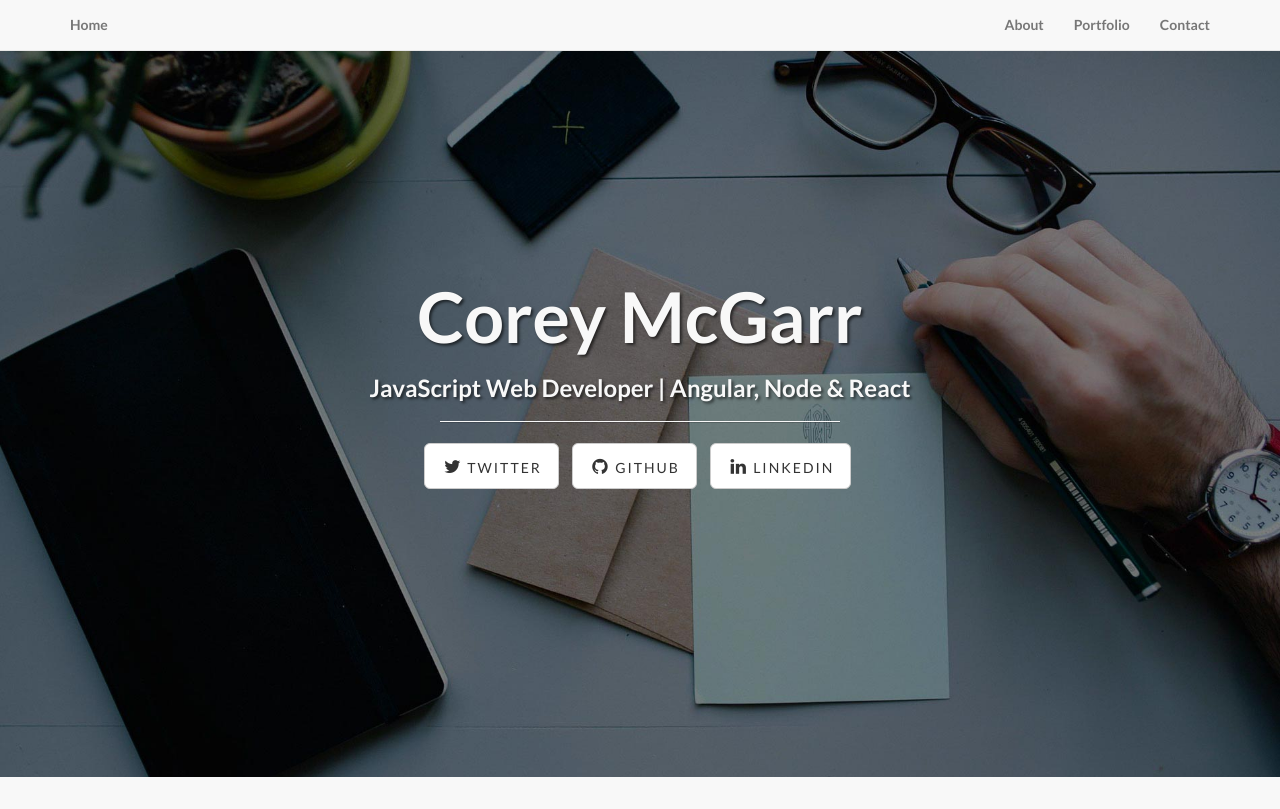
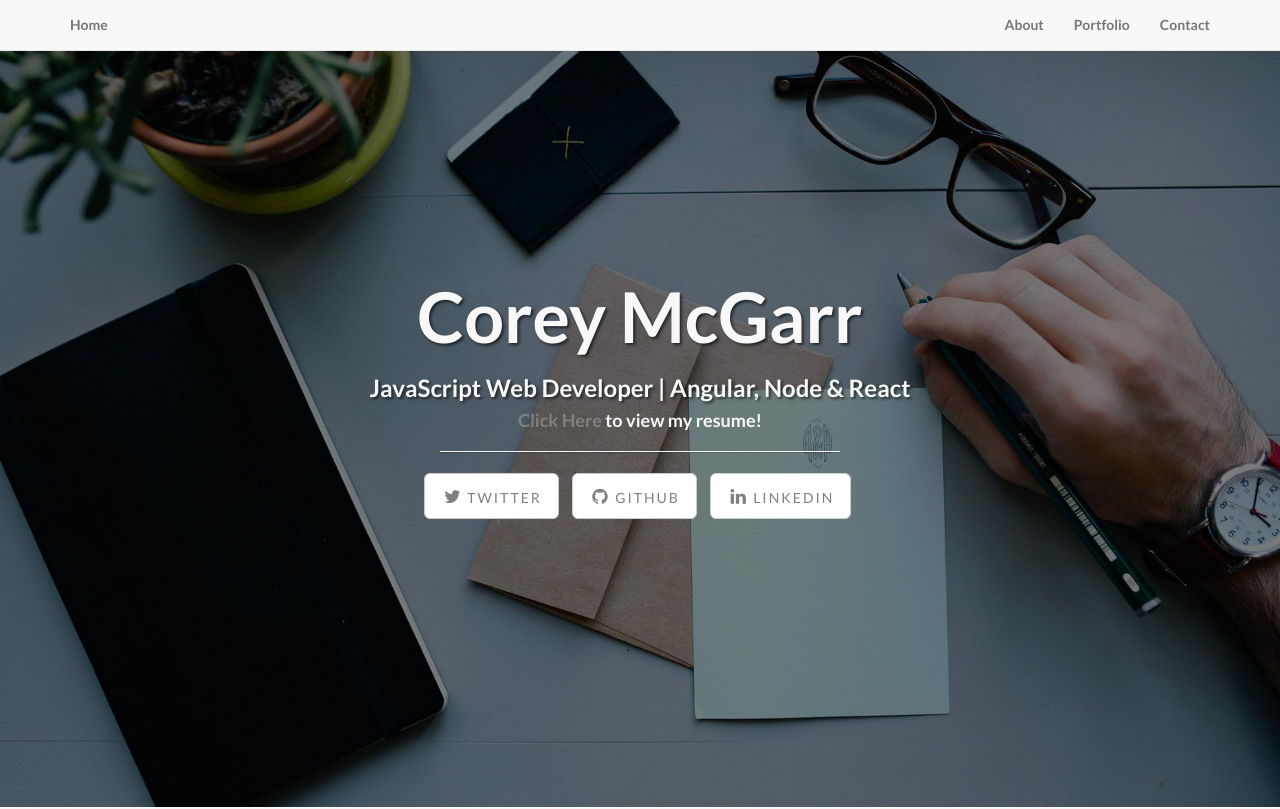
Before and after one commit to coreymcgarr4/coreymcgarr4.github.io, a plain HTML site: page index.html in a window 1280 px wide. Shown: the top 809 px of the page. Drawn offline with Linux system fonts and the light colour scheme.

Commit message:
added link to resume

```diff
--- a/css/landing-page.css
+++ b/css/landing-page.css
@@ -168,3 +168,13 @@ footer {
 p.copyright {
     margin: 15px 0 0;
 }
+
+a {
+    text-decoration: none;
+}
+a:link, a:visited {
+    color: gray;
+}
+a:hover {
+    color: lightgrey;
+}
--- a/index.html
+++ b/index.html
@@ -75,6 +75,7 @@
                     <div class="intro-message">
                         <h1>Corey McGarr</h1>
                         <h3>JavaScript Web Developer | Angular, Node & React</h3>
+                        <h4><a target="_blank" href="https://docs.google.com/document/d/18bGNo8qdAYPq7FZ8R_jJ_ROuXg18WT6kX2fI6XYSbA8/edit?usp=sharing">Click Here</a> to view my resume!</h4>
                         <hr class="intro-divider">
                         <ul class="list-inline intro-social-buttons">
                             <li>
```
